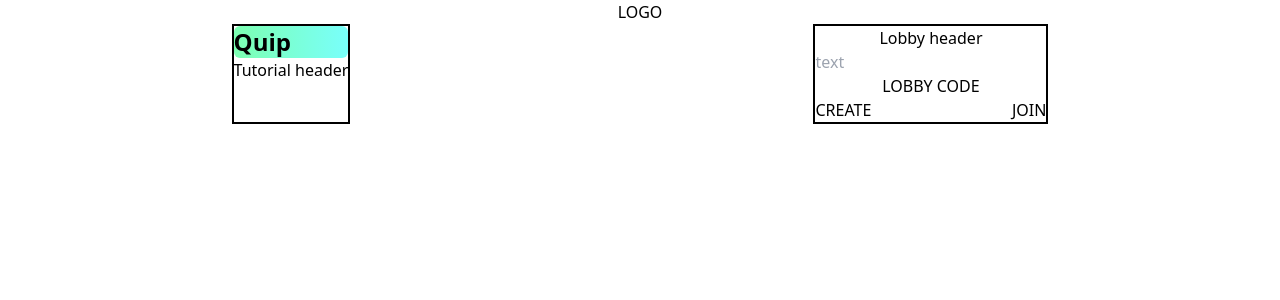
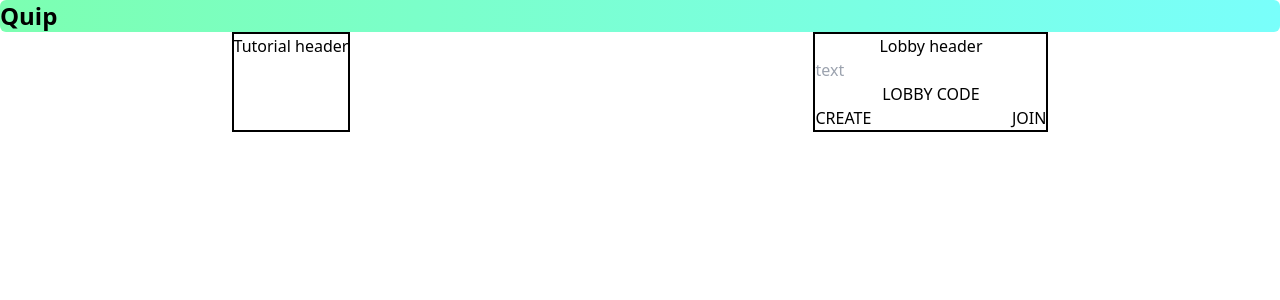
Before and after one commit to bhwk/Quip, a SvelteKit app: page / in a window 1280 px wide. Shown: the top 300 px of the page. Built offline with nearby package versions, Linux system fonts and the light colour scheme.

Commit message:
Delete placeholder logo

```diff
--- a/src/routes/+page.svelte
+++ b/src/routes/+page.svelte
@@ -3,10 +3,9 @@
 </script>
 
 <div class="flex flex-1 flex-col">
-	<logo class="self-center">LOGO</logo>
+	<Logo />
 	<div id="lobbyContainer" class="flex flex-1 justify-around">
 		<div class="border-2 border-black">
-			<Logo />
 			<h1>Tutorial header</h1>
 		</div>
 		<div class="flex flex-col border-2 border-black text-center">
```
